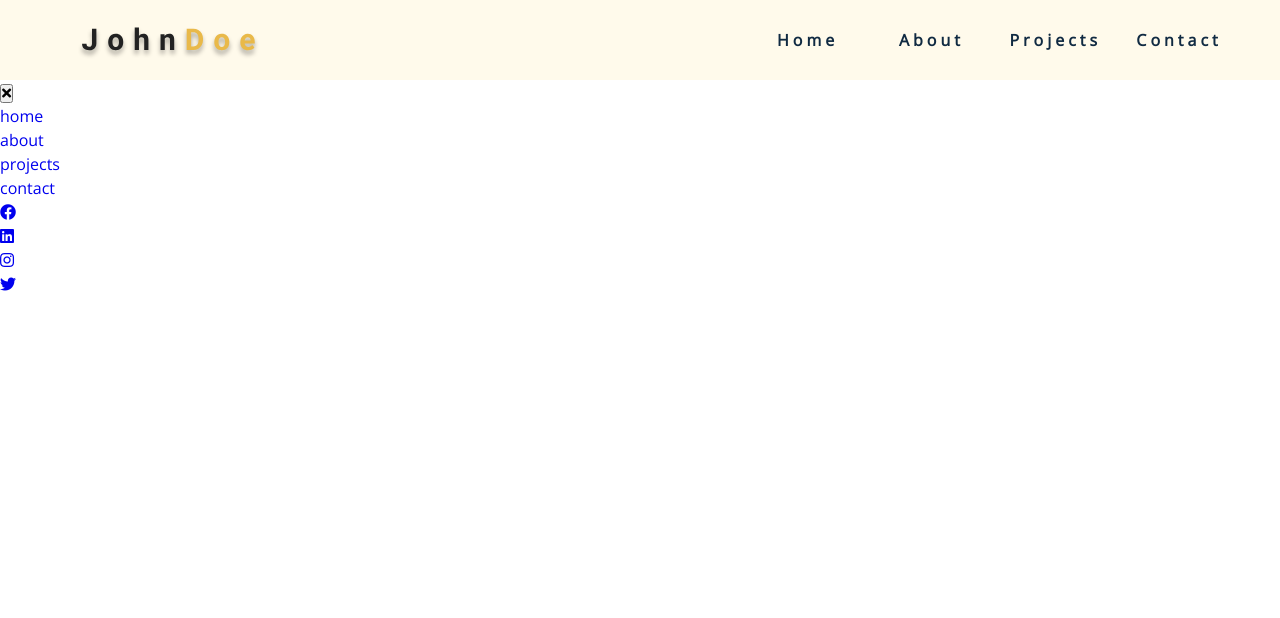
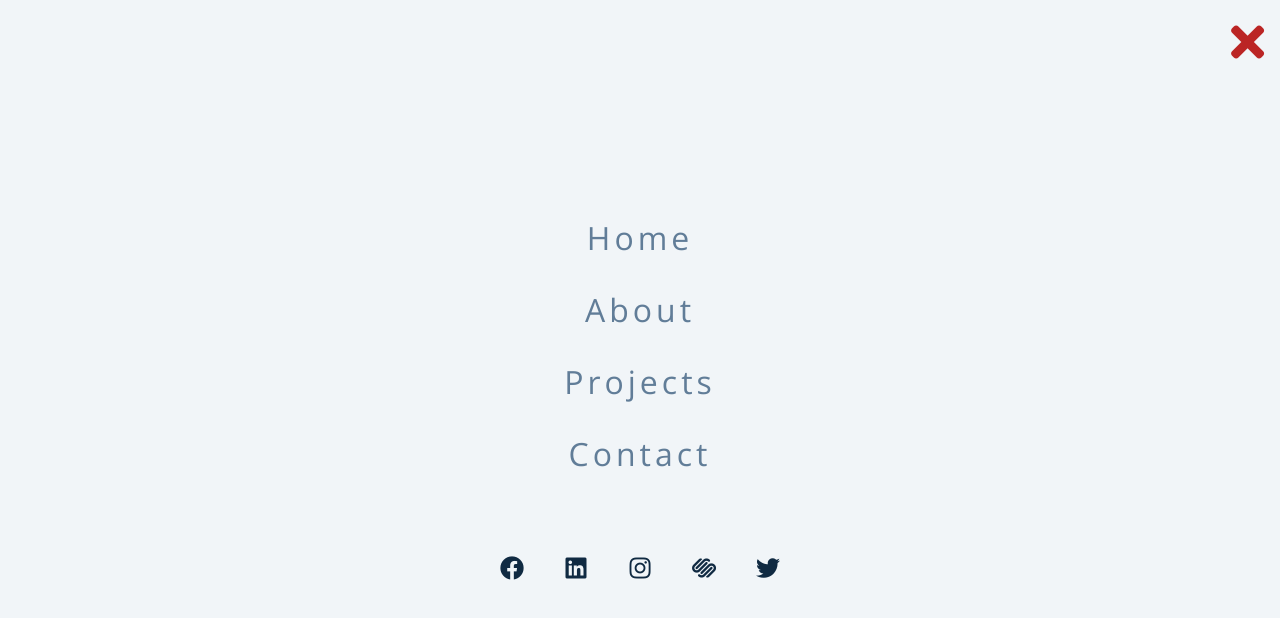
Before and after one commit to SagivBn/protfolio-project, a plain HTML site: page index.html in a window 1280 px wide. Drawn offline with nearby package versions, Linux system fonts and the light colour scheme.

Commit message:
feature: added sidebar with position fixed and z-index, functionality yet to come

```diff
--- a/css/styles.css
+++ b/css/styles.css
@@ -233,7 +233,66 @@ Navbar
 Sidebar
 ===============
 */
-
+.sidebar {
+    position: fixed;
+    top: 0;
+    left: 0;
+    width: 100%;
+    height: 100%;
+    background: var(--clr-grey-10);
+    z-index: 4;
+    display: grid;
+    /* align-items: center;
+    justify-content: center; */
+    /* same as */
+    place-items: center;
+    transition: var(--transition);
+    /* transform: translateX(-100%); */
+}
+.sidebar-links {
+    text-align: center;
+}
+.sidebar-links a {
+    font-size: 2rem;
+    text-transform: capitalize;
+    transition: var(--transition);
+    color: var(--clr-grey-5);
+    letter-spacing: var(--spacing);
+    display: inline-block;
+    margin-bottom: 1.5rem;
+}
+.sidebar-links a:hover {
+    color: var(--clr-primary-5);
+}
+.social-icons {
+    display: grid;
+    margin-top: 3rem;
+    width: 20rem;
+    grid-template-columns: repeat(5, 1fr);
+    justify-items: center;
+}
+.social-icon {
+    font-size: 1.5rem;
+    color: var(--clr-grey-1);
+    transition: var(--transition);
+}
+.social-icon:hover {
+    color: var(--clr-primary-5);
+}
+.close-btn {
+    position: absolute;
+    top: 1rem;
+    right: 1rem;
+    font-size: 3rem;
+    background: transparent;
+    border: transparent;
+    transition: var(--transition);
+    color: #bb2525;
+    cursor: pointer;
+}
+.close-btn:hover {
+    color: #e66b6b;
+}
 /*
 ===============
 Hero
--- a/index.html
+++ b/index.html
@@ -41,8 +41,9 @@
   <!-- sidebar -->
   <aside class="sidebar" id="sidebar">
     <div>
-      <button class="'close-btn" id="close-btn"><i class="fas fa-times"></i></button>
-    </div>
+      <button class="close-btn" id="close-btn">
+        <i class="fas fa-times"></i>
+      </button>
       <ul class="sidebar-links">
         <li>
           <a href="index.html">home</a>
@@ -58,7 +59,7 @@
         </li>
       </ul>
       <!-- social icons -->
-    <ul>
+      <ul class="social-icons">
         <li>
           <a href="https://www.facebook.com" class="social-icon">
             <i class="fab fa-facebook"></i>
@@ -75,11 +76,17 @@
           </a>
         </li>
         <li>
+          <a href="https://www.squarespace.com" class="social-icon">
+            <i class="fab fa-squarespace"></i>
+          </a>
+        </li>
+        <li>
           <a href="https://www.twitter.com" class="social-icon">
             <i class="fab fa-twitter"></i>
           </a>
         </li>
       </ul>
+    </div>
   </aside>
   <!-- end of sidebar -->
   <!-- header -->
```
Lines whose indentation alone changed are shown as unchanged.
